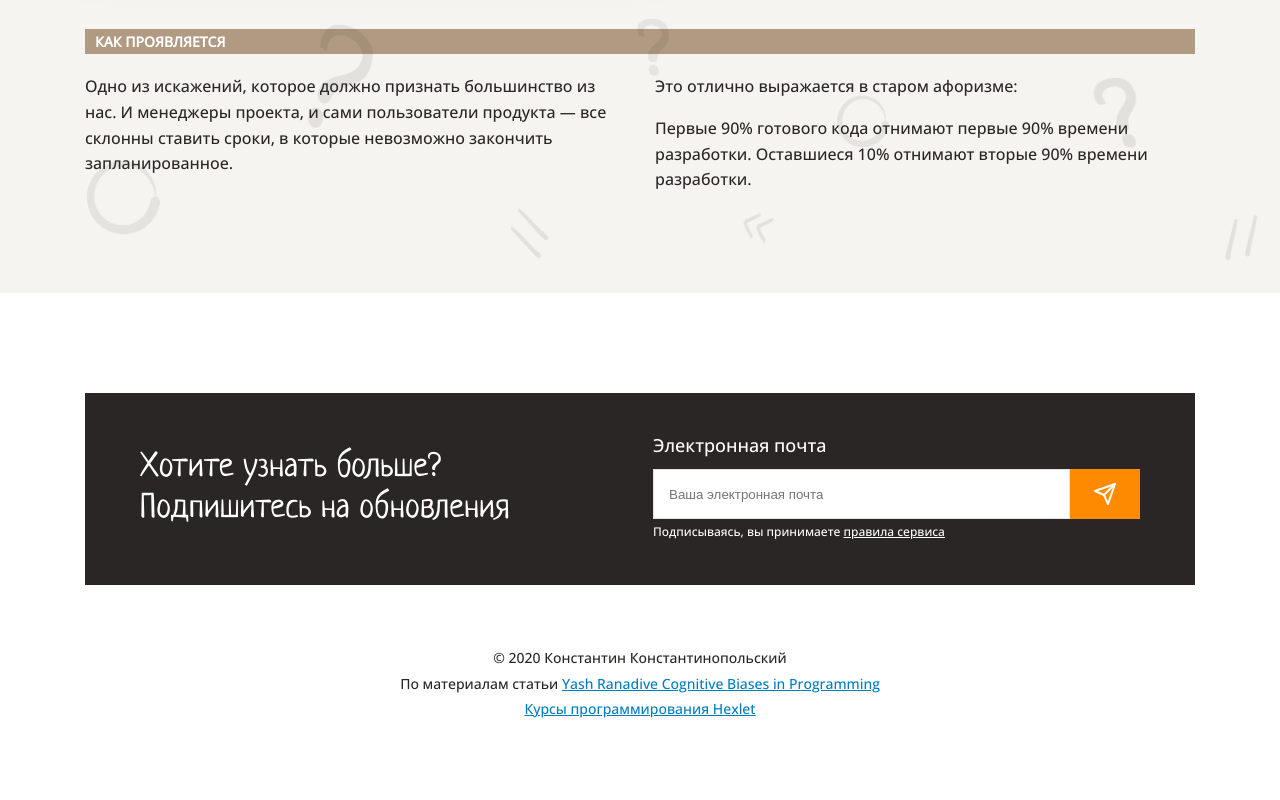
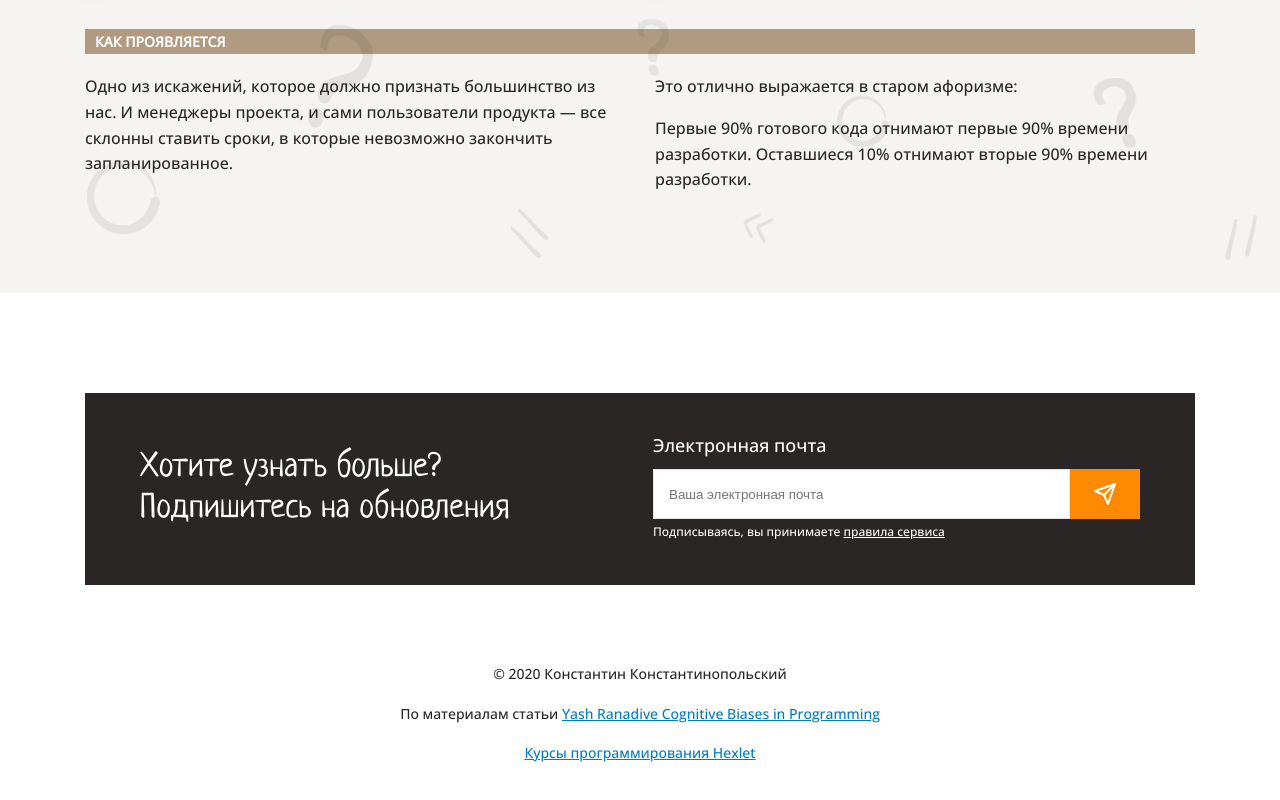
Before and after one commit to valynka/layout-designer-project-lvl1, a website: page src/index.html in a window 1280 px wide. Shown: the part 6920-7720 px from the top of the page. Drawn offline with Linux system fonts and the light colour scheme.

Commit message:
edits in footer

```diff
--- a/src/styles/style.css
+++ b/src/styles/style.css
@@ -397,7 +397,12 @@ nav {
 }
 
 .contact {
-  margin-top: 60px;
+  display: flex;
+  flex-direction: column;
+  gap: 14px;
+  justify-content: space-around;
+
+  margin-top: 76px;
 
   font-size: 14px;
   text-align: center;
```
